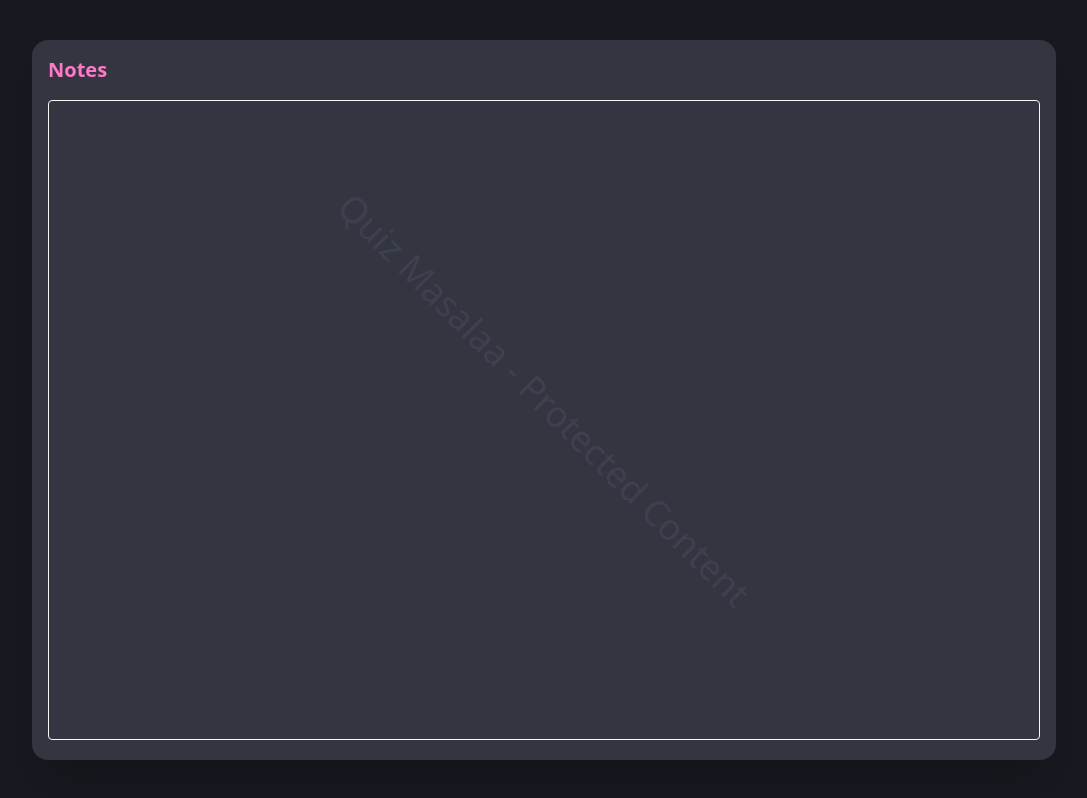
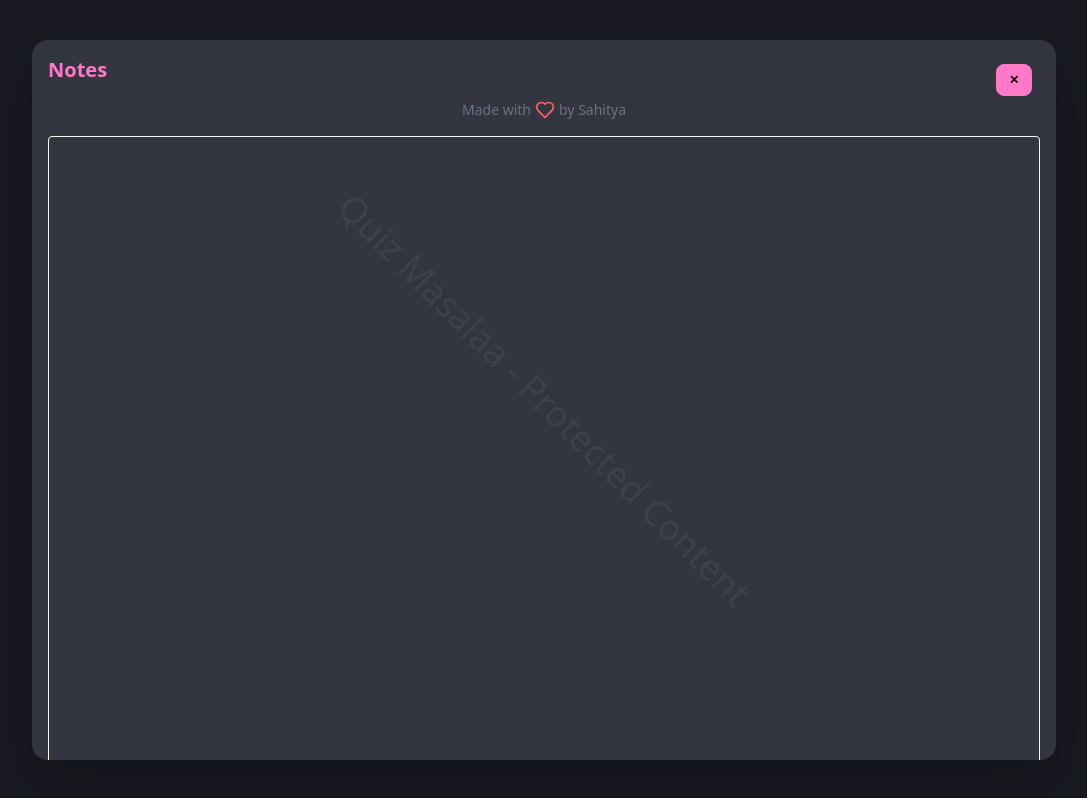
Before and after one commit to Sahityaaryan/nptel-quiz, a Next.js app: page /courses/1/notes/1 in a window 1280 px wide. Shown: the whole page, without its empty margins (96-1183 px from the left). Built offline with nearby package versions, Linux system fonts and the light colour scheme.

Commit message:
fix: fixed the notesmodel

```diff
--- a/components/revision-hub/NotesModal.jsx
+++ b/components/revision-hub/NotesModal.jsx
@@ -20,17 +20,9 @@
     };
     document.addEventListener("keydown", handleKeyDown);
 
-    // // Clear clipboard periodically to disrupt PrintScreen
-    // const clearClipboard = setInterval(() => {
-    //   navigator.clipboard.writeText("").catch((err) => {
-    //     console.error("Failed to clear clipboard:", err);
-    //   });
-    // }, 1000);
-
     return () => {
       document.removeEventListener("contextmenu", handleContextMenu);
       document.removeEventListener("keydown", handleKeyDown);
-      // clearInterval(clearClipboard);
     };
   }, []);
 
@@ -53,7 +45,38 @@
 
         {/* Modal Content */}
         <div className="relative z-30 space-y-4">
+          {/* Top Section: Close Button and Made with Love */}
+
           <h3 className="text-lg sm:text-xl font-bold text-primary">Notes</h3>
+
+          <div className="flex justify-between items-end">
+            <div className="flex-1 text-center">
+              <p className="text-sm text-gray-500 flex items-center justify-center gap-1">
+                Made with
+                <svg
+                  xmlns="http://www.w3.org/2000/svg"
+                  width="20"
+                  height="20"
+                  viewBox="0 0 24 24"
+                  fill="none"
+                  stroke="currentColor"
+                  strokeWidth="2"
+                  strokeLinecap="round"
+                  strokeLinejoin="round"
+                  className="text-red-400"
+                >
+                  <path d="M19 14c1.49-1.46 3-3.21 3-5.5A5.5 5.5 0 0 0 16.5 3c-1.76 0-3 .5-4.5 2-1.5-1.5-2.74-2-4.5-2A5.5 5.5 0 0 0 2 8.5c0 2.3 1.5 4.05 3 5.5l7 7Z" />
+                </svg>
+                by Sahitya
+              </p>
+            </div>
+            <button
+              className="btn btn-primary btn-sm absolute top-2 right-2"
+              onClick={onClose}
+            >
+              ✕
+            </button>
+          </div>
 
           {/* Scrollable Iframe */}
           <div className="w-full h-[60vh] lg:h-[80vh] overflow-auto rounded border">
@@ -69,30 +92,6 @@
             Content protected by Quiz Masalaa. Unauthorized reproduction is
             prohibited.
           </p>
-          <p className="text-sm text-gray-500 flex items-center gap-1">
-            Made with
-            <svg
-              xmlns="http://www.w3.org/2000/svg"
-              width="20"
-              height="20"
-              viewBox="0 0 24 24"
-              fill="none"
-              stroke="currentColor"
-              strokeWidth="2"
-              strokeLinecap="round"
-              strokeLinejoin="round"
-              className="text-red-400"
-            >
-              <path d="M19 14c1.49-1.46 3-3.21 3-5.5A5.5 5.5 0 0 0 16.5 3c-1.76 0-3 .5-4.5 2-1.5-1.5-2.74-2-4.5-2A5.5 5.5 0 0 0 2 8.5c0 2.3 1.5 4.05 3 5.5l7 7Z" />
-            </svg>
-            by Sahitya
-          </p>
-
-          <div className="modal-action">
-            <button className="btn btn-primary" onClick={onClose}>
-              Close
-            </button>
-          </div>
         </div>
       </div>
     </div>
```
